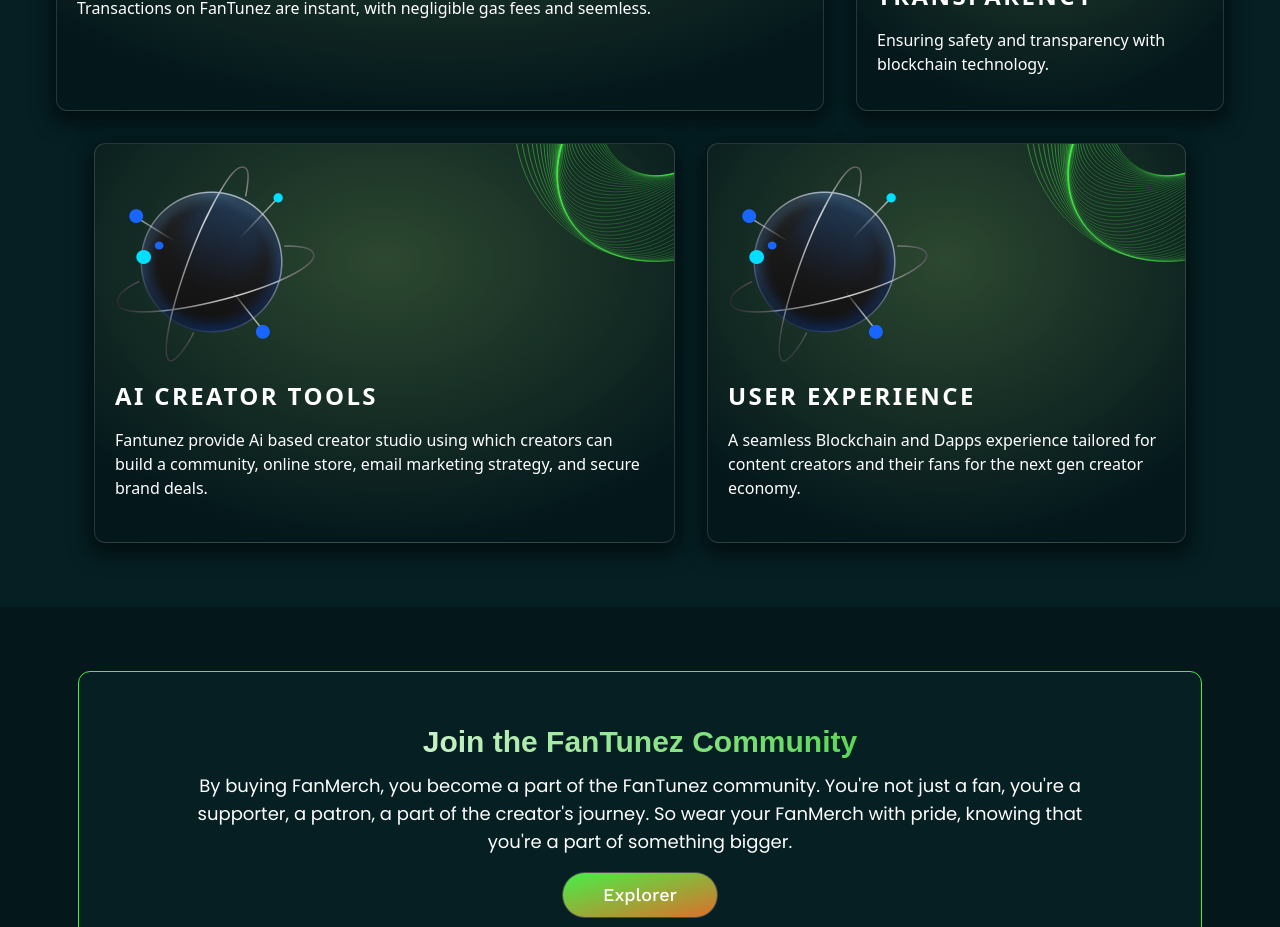
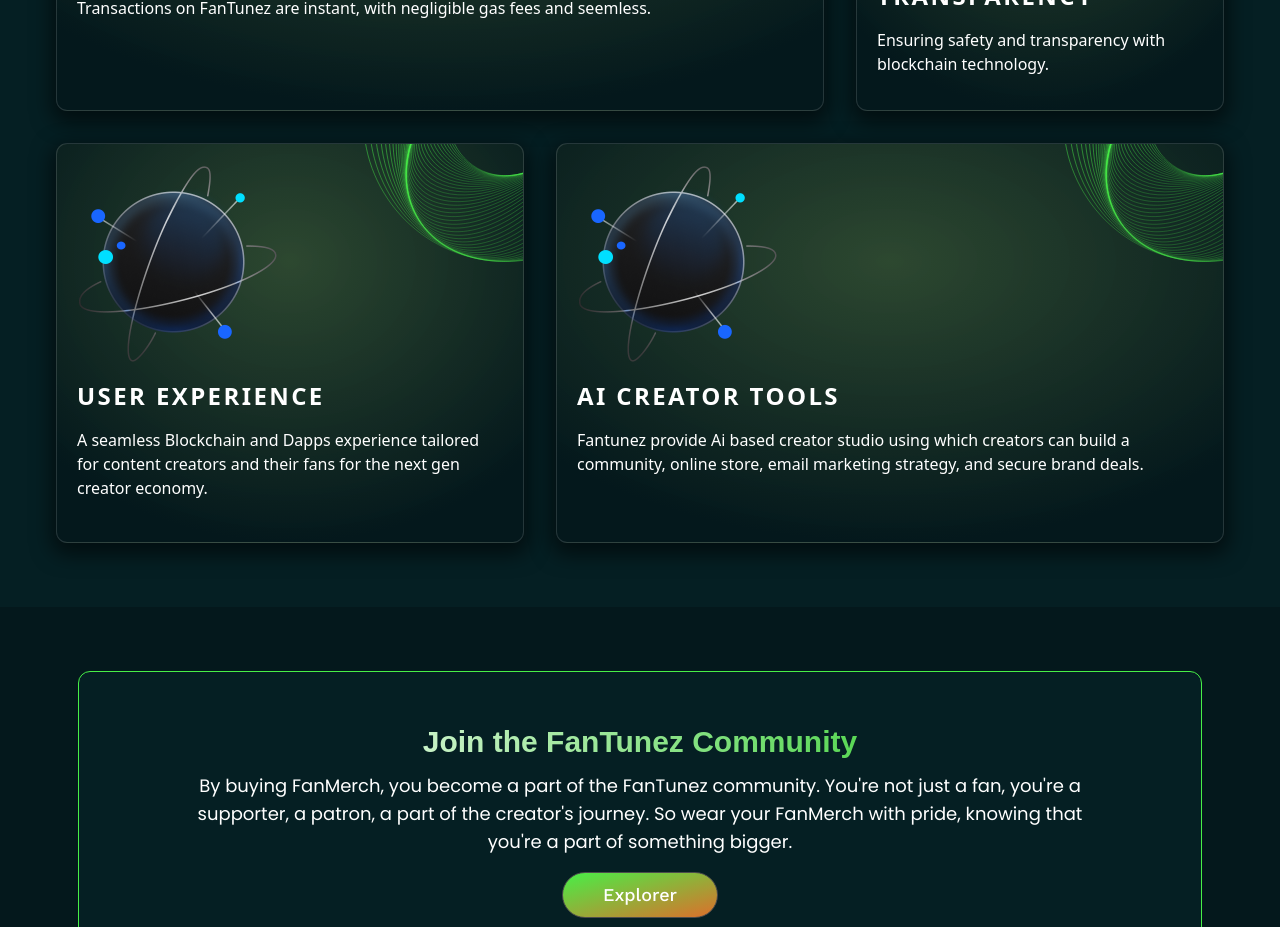
Before and after one commit to noorshanu/Funtunez, a React (Vite) app: page / in a window 1280 px wide. Shown: the part 3380-4307 px from the top of the page. Built offline with nearby package versions, Linux system fonts and the light colour scheme; a web font is replaced by a local one.

Commit message:
Update Collab.jsx

```diff
--- a/src/sections/Collab.jsx
+++ b/src/sections/Collab.jsx
@@ -69,23 +69,24 @@
           </div>
 
         </div>
-        <div className=" flex justify-between w-full flex-col sm:flex-row ">
+        <div className=" flex justify-center w-full flex-col sm:flex-row ">
+        <div className=" ">
+            <FeatureCard
+            className='w-full sm:w-[500px] h-full'
+              IconSrc="images/sate.png"
+              Title="User Experience"
+              Para="A seamless Blockchain and Dapps experience tailored for content creators and their fans for the next gen creator economy."
+            />
+          </div>
         <div >
             <FeatureCard
-            className=" h-full"
+            className=" w-full sm:w-[700px] h-full"
               IconSrc="images/sate.png"
               Title="Ai Creator tools"
               Para="Fantunez provide Ai based creator studio using which creators can build a community, online store, email marketing strategy, and secure brand deals."
             />
           </div>
-          <div className=" ">
-            <FeatureCard
-            className=' h-full'
-              IconSrc="images/sate.png"
-              Title="User Experience"
-              Para="A seamless Blockchain and Dapps experience tailored for content creators and their fans for the next gen creator economy."
-            />
-          </div>
+
 
 
 
```
